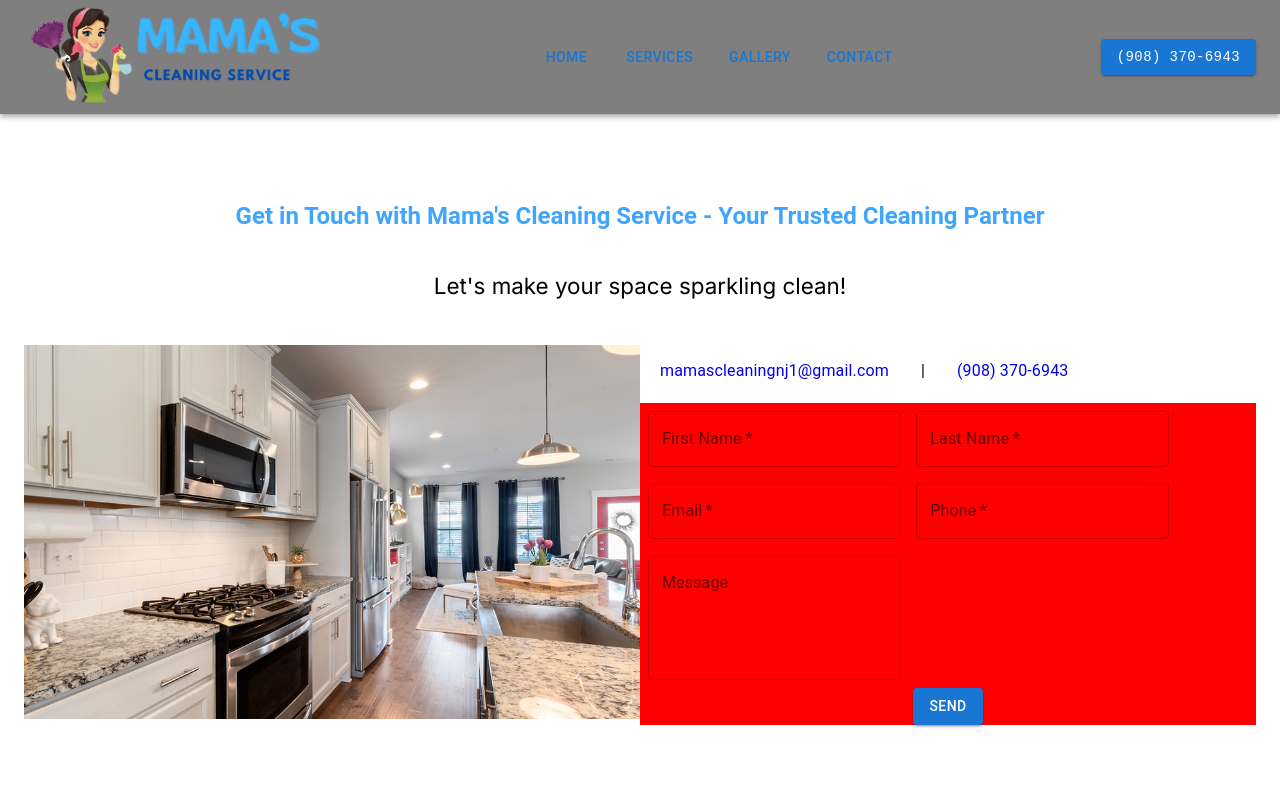
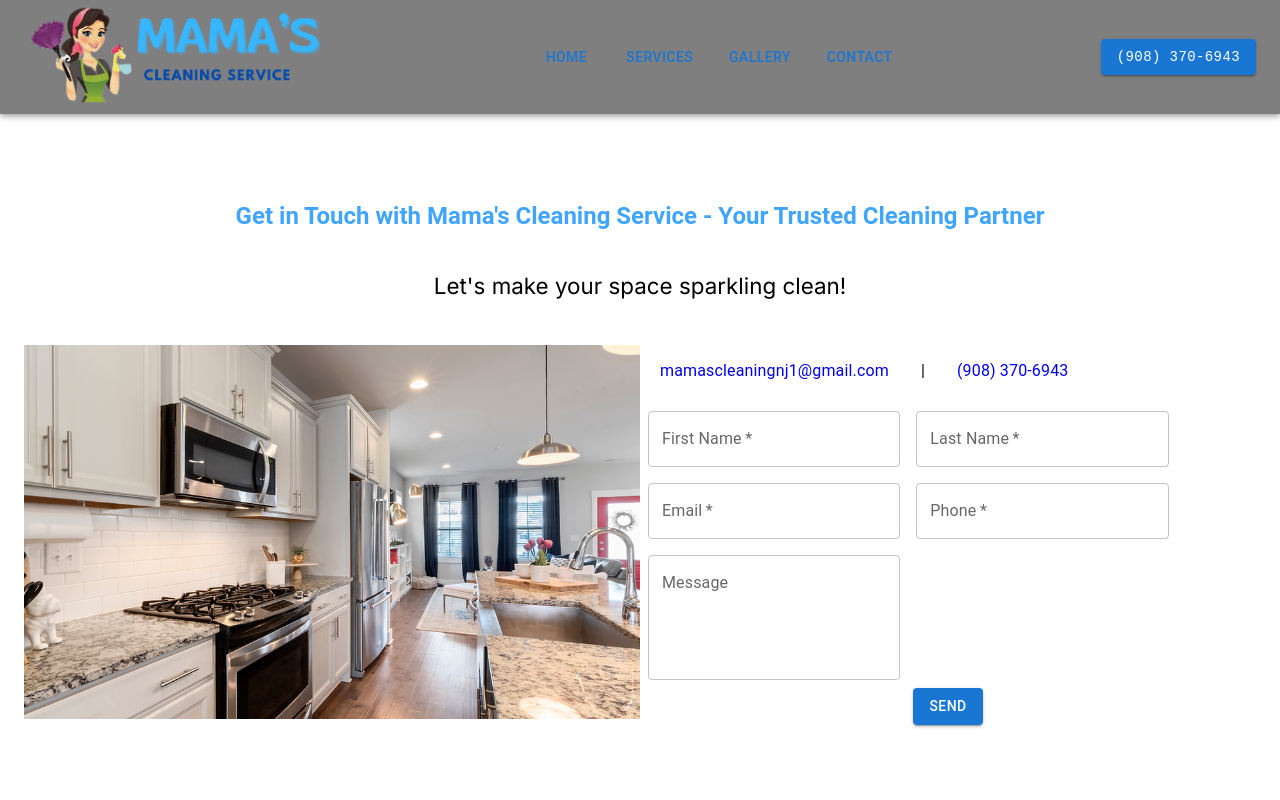
Before and after one commit to cusco1982/mamascleaning, a Next.js app: page /contact in a window 1280 px wide. Shown: the top 800 px of the page. Built offline with nearby package versions, Linux system fonts and the light colour scheme.

Commit message:
bgcolor removed

```diff
--- a/app/(routes)/contact/page.js
+++ b/app/(routes)/contact/page.js
@@ -114,7 +114,7 @@ export default function page() {
             component="form"
             sx={{
               '& .MuiTextField-root': { m: 1, width: '25ch' },
-              bgcolor:'red'
+              bgcolor:''
             }}
             noValidate
             autoComplete="off"
```
